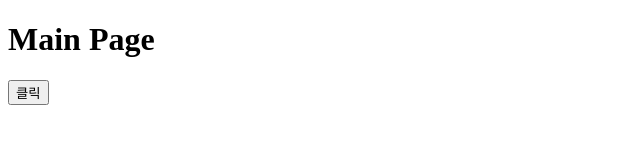
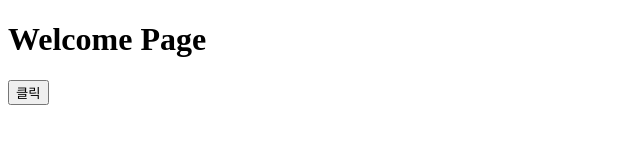
Before and after one commit to commitnpush0/webapp, a plain HTML site: page index.html in a window 1280 px wide. Shown: the whole page, without its empty margins (0-640 px from the left). Drawn offline with Linux system fonts and the light colour scheme.

Commit message:
update index.html

```diff
--- a/index.html
+++ b/index.html
@@ -7,7 +7,7 @@
     <title>Document</title>
 </head>
 <body>
-    <h1>Main Page</h1>
+    <h1>Welcome Page</h1>
     <button type="button" onclick="click();">클릭</button>
     <script src="webapp.js"></script>
 </body>
```
